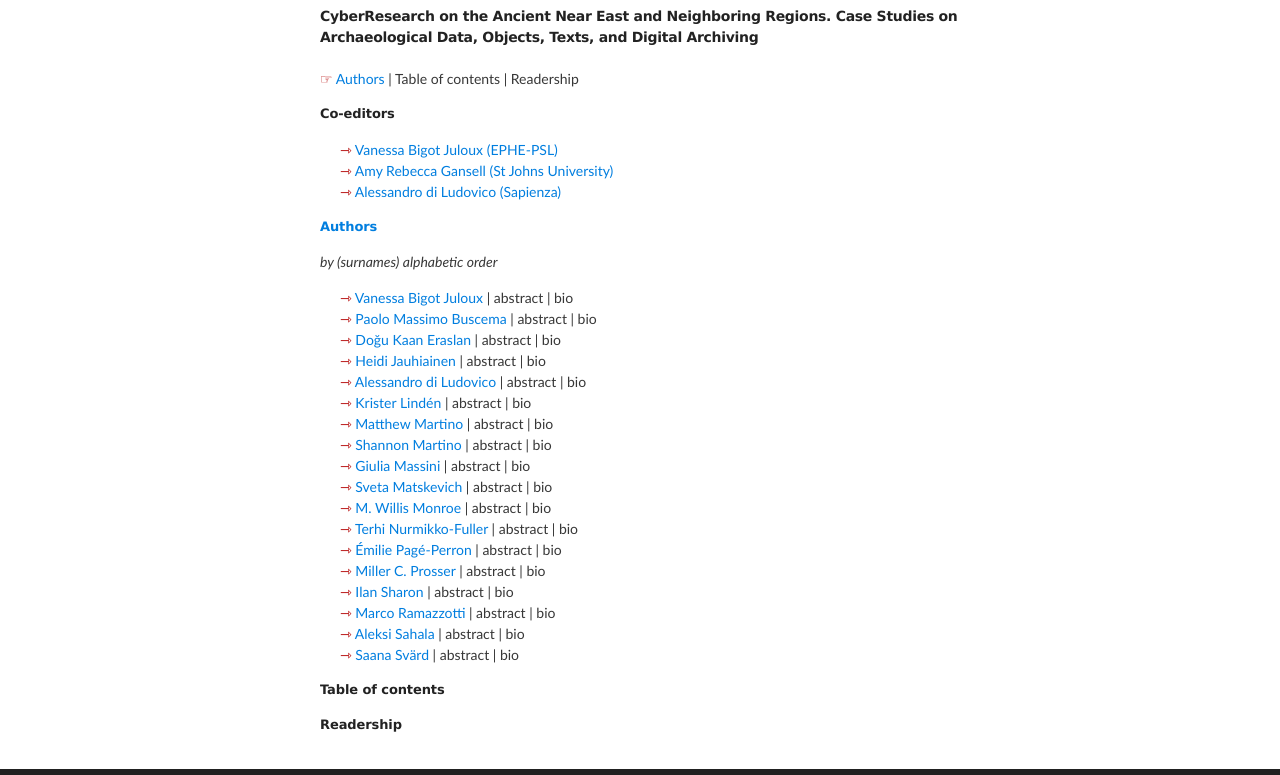
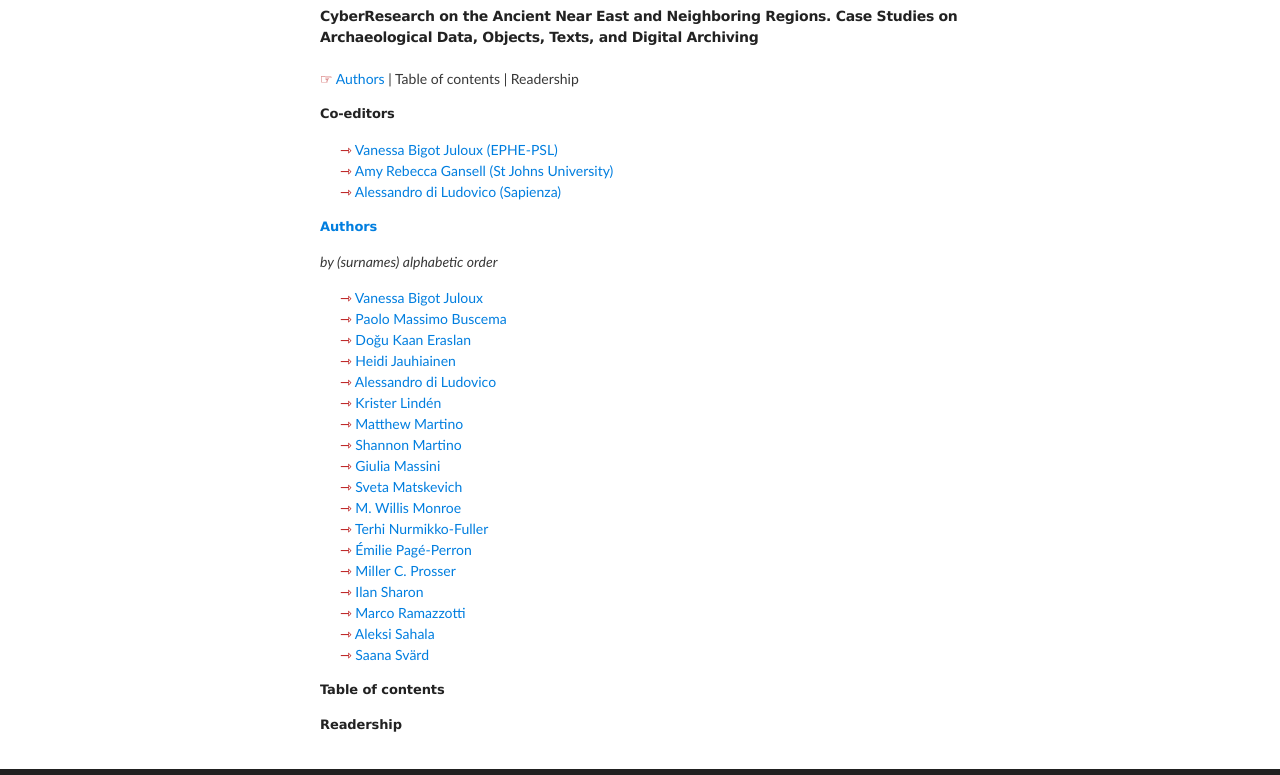
Before and after one commit to vbigot-juloux/ane-research-humanities, a Jekyll site: the page built from docs/CyberResearch-vol1.md, in a window 1280 px wide, cut to the strip 202-977 px from the top of the page. Built offline with Jekyll 4.4.1, drawn with Linux system fonts in a browser that asks for light colours; the repository's description, which GitHub fills in, is left out.

Commit message:
Update CyberResearch-vol1.md

```diff
--- a/docs/CyberResearch-vol1.md
+++ b/docs/CyberResearch-vol1.md
@@ -15,24 +15,24 @@ layout: default
 <h3><a name="Authors">Authors</a></h3>
 _by (surnames) alphabetic order_<br />
 <ul style="list-style-type: none;">
-  <li><span style="color:#b30000; font-size: 14px">&#8702;</span> <a href="http://vanessajuloux.xyz" target="_blank">Vanessa Bigot Juloux</a> | abstract | bio</li>
-  <li><span style="color:#b30000; font-size: 14px">&#8702;</span> <a href="" target="_blank">Paolo Massimo Buscema</a> | abstract | bio</li>
-  <li><span style="color:#b30000; font-size: 14px">&#8702;</span> <a href="" target="_blank">Doğu Kaan Eraslan</a> | abstract | bio</li>
-  <li><span style="color:#b30000; font-size: 14px">&#8702;</span> <a href="" target="_blank">Heidi Jauhiainen</a> | abstract | bio</li>
-   <li><span style="color:#b30000; font-size: 14px">&#8702;</span> <a href="" target="_blank">Alessandro di Ludovico</a> | abstract | bio</li>
-  <li><span style="color:#b30000; font-size: 14px">&#8702;</span> <a href="" target="_blank">Krister Lindén</a> | abstract | bio</li>
-  <li><span style="color:#b30000; font-size: 14px">&#8702;</span> <a href="" target="_blank">Matthew Martino</a> | abstract | bio</li>
-   <li><span style="color:#b30000; font-size: 14px">&#8702;</span> <a href="" target="_blank">Shannon Martino</a> | abstract | bio</li>
-  <li><span style="color:#b30000; font-size: 14px">&#8702;</span> <a href="" target="_blank">Giulia Massini</a> | abstract | bio</li>
-  <li><span style="color:#b30000; font-size: 14px">&#8702;</span> <a href="" target="_blank">Sveta Matskevich</a> | abstract | bio</li>
-  <li><span style="color:#b30000; font-size: 14px">&#8702;</span> <a href="" target="_blank">M. Willis Monroe</a> | abstract | bio</li>
-  <li><span style="color:#b30000; font-size: 14px">&#8702;</span> <a href="" target="_blank">Terhi Nurmikko-Fuller</a> | abstract | bio</li>
-  <li><span style="color:#b30000; font-size: 14px">&#8702;</span> <a href="" target="_blank">Émilie Pagé-Perron</a> | abstract | bio</li>
-  <li><span style="color:#b30000; font-size: 14px">&#8702;</span> <a href="" target="_blank">Miller C. Prosser</a> | abstract | bio</li>
-  <li><span style="color:#b30000; font-size: 14px">&#8702;</span> <a href="" target="_blank">Ilan Sharon</a> | abstract | bio</li>
-  <li><span style="color:#b30000; font-size: 14px">&#8702;</span> <a href="" target="_blank">Marco Ramazzotti</a> | abstract | bio</li>
-  <li><span style="color:#b30000; font-size: 14px">&#8702;</span> <a href="" target="_blank">Aleksi Sahala</a> | abstract | bio</li>
-  <li><span style="color:#b30000; font-size: 14px">&#8702;</span> <a href="" target="_blank">Saana Svärd</a> | abstract | bio</li>
+  <li><span style="color:#b30000; font-size: 14px">&#8702;</span> <a href="http://vanessajuloux.xyz" target="_blank">Vanessa Bigot Juloux</a></li>
+  <li><span style="color:#b30000; font-size: 14px">&#8702;</span> <a href="" target="_blank">Paolo Massimo Buscema</a></li>
+  <li><span style="color:#b30000; font-size: 14px">&#8702;</span> <a href="" target="_blank">Doğu Kaan Eraslan</a></li>
+  <li><span style="color:#b30000; font-size: 14px">&#8702;</span> <a href="" target="_blank">Heidi Jauhiainen</a></li>
+   <li><span style="color:#b30000; font-size: 14px">&#8702;</span> <a href="" target="_blank">Alessandro di Ludovico</a></li>
+  <li><span style="color:#b30000; font-size: 14px">&#8702;</span> <a href="" target="_blank">Krister Lindén</a></li>
+  <li><span style="color:#b30000; font-size: 14px">&#8702;</span> <a href="" target="_blank">Matthew Martino</a></li>
+   <li><span style="color:#b30000; font-size: 14px">&#8702;</span> <a href="" target="_blank">Shannon Martino</a></li>
+  <li><span style="color:#b30000; font-size: 14px">&#8702;</span> <a href="" target="_blank">Giulia Massini</a></li>
+  <li><span style="color:#b30000; font-size: 14px">&#8702;</span> <a href="" target="_blank">Sveta Matskevich</a></li>
+  <li><span style="color:#b30000; font-size: 14px">&#8702;</span> <a href="" target="_blank">M. Willis Monroe</a></li>
+  <li><span style="color:#b30000; font-size: 14px">&#8702;</span> <a href="" target="_blank">Terhi Nurmikko-Fuller</a></li>
+  <li><span style="color:#b30000; font-size: 14px">&#8702;</span> <a href="" target="_blank">Émilie Pagé-Perron</a></li>
+  <li><span style="color:#b30000; font-size: 14px">&#8702;</span> <a href="" target="_blank">Miller C. Prosser</a></li>
+  <li><span style="color:#b30000; font-size: 14px">&#8702;</span> <a href="" target="_blank">Ilan Sharon</a></li>
+  <li><span style="color:#b30000; font-size: 14px">&#8702;</span> <a href="" target="_blank">Marco Ramazzotti</a></li>
+  <li><span style="color:#b30000; font-size: 14px">&#8702;</span> <a href="" target="_blank">Aleksi Sahala</a></li>
+  <li><span style="color:#b30000; font-size: 14px">&#8702;</span> <a href="" target="_blank">Saana Svärd</a></li>
 
   </ul>
 
```
